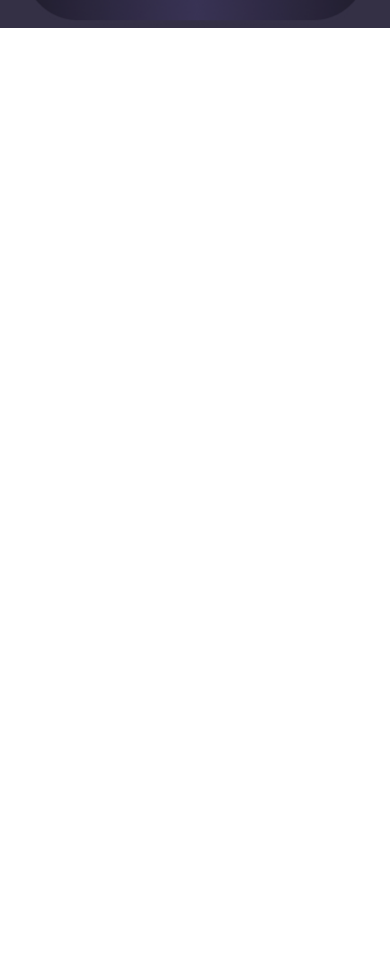
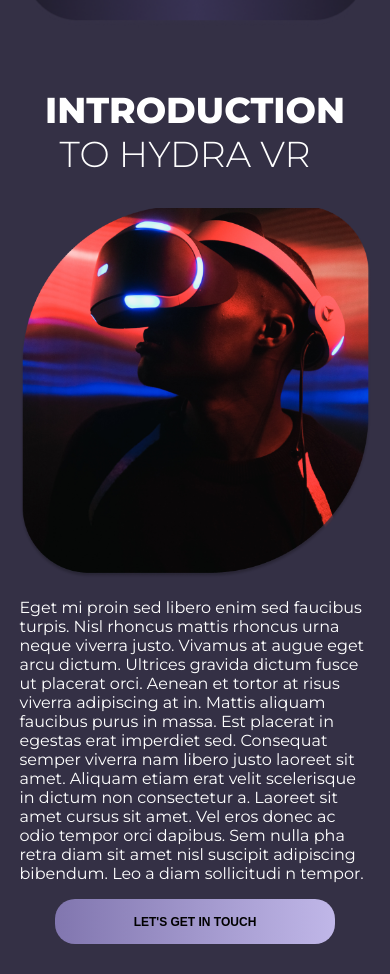
Before and after one commit to daniyalk-dev/hydra-landing-page, a React (Create React App) app: page / in a window 390 px wide. Shown: the part 720-1694 px from the top of the page. Before the commit the page ends 844 px from the top, so only its background shows below. Built offline with nearby package versions, Linux system fonts and the light colour scheme.

Commit message:
about section filled

```diff
--- a/src/App.js
+++ b/src/App.js
@@ -1,5 +1,6 @@
 import "./App.css";
 import Header from "./components/header/header";
+import AboutSection from "./sections/about/aboutSection";
 import HeroSection from "./sections/hero/hero-section";
 
 function App() {
@@ -8,6 +9,7 @@ function App() {
       <div className="container">
         <Header />
         <HeroSection />
+        <AboutSection />
       </div>
     </div>
   );
--- /dev/null
+++ b/src/sections/about/aboutSection.jsx
@@ -0,0 +1,62 @@
+import styles from "./aboutSection.module.css";
+import aboutHero from "../../assets/images/aboutHero.png";
+import longArrowIcon from "../../assets/icons/long-arrow.png";
+
+const AboutSection = () => {
+  return (
+    <div id={styles["about-section"]}>
+      <div className={styles.row}>
+        <div className={styles.col}>
+          <h2>
+            <div>INTRODUCTION</div>
+            <div>
+              <span>TO HYDRA VR</span>
+              <a href="#">
+                <img src={longArrowIcon} alt="arrow-icon" />
+              </a>
+            </div>
+          </h2>
+        </div>
+        <div className={styles.col}>
+          <p>
+            Vitae sapien pellentesque habitant morbi tristique senectus et netus
+            et. Feugiat nibh sed pulvinar proin gravida hendrerit lectus. Mi sit
+            amet mauris commodo quis imperdiet massa tincidunt nunc. Viverra
+            aliquet eget sit amet tellus. Ornare lectus sit amet est placerat
+            in. Lectus magna fringilla urna porttitor rhoncus vitae.
+          </p>
+        </div>
+      </div>
+      <div className={styles.row}>
+        <div className={styles.col}>
+          <img src={aboutHero} alt="about-hero" />
+        </div>
+        <div className={styles.col}>
+          <h2>
+            <div>ABOUT</div>
+            <div>
+              <span>HYDRA VR</span>
+            </div>
+          </h2>
+          <p>
+            Eget mi proin sed libero enim sed faucibus turpis. Nisl rhoncus
+            mattis rhoncus urna neque viverra justo. Vivamus at augue eget arcu
+            dictum. Ultrices gravida dictum fusce ut placerat orci. Aenean et
+            tortor at risus viverra adipiscing at in. Mattis aliquam faucibus
+            purus in massa. Est placerat in egestas erat imperdiet sed.
+            Consequat semper viverra nam libero justo laoreet sit amet. Aliquam
+            etiam erat velit scelerisque in dictum non consectetur a. Laoreet
+            sit amet cursus sit amet. Vel eros donec ac odio tempor orci
+            dapibus. Sem nulla pha retra diam sit amet nisl suscipit adipiscing
+            bibendum. Leo a diam sollicitudi n tempor.
+          </p>
+          <div className={styles["call-to-action"]}>
+            <button className="btn btn-primary">LET'S GET IN TOUCH</button>
+          </div>
+        </div>
+      </div>
+    </div>
+  );
+};
+
+export default AboutSection;
--- /dev/null
+++ b/src/sections/about/aboutSection.module.css
@@ -0,0 +1,98 @@
+h2 {
+    font-size: 36px;
+    font-weight: 700;
+    margin: 0;
+}
+
+h2 div:last-child {
+    display: flex;
+    align-items: center;
+}
+
+h2 div:last-child span {
+    margin-right: 20px;
+    font-weight: 300;
+}
+
+h2 div:last-child a {
+    display: flex;
+    width: 30%;
+}
+
+h2 div:last-child a img {
+    width: 100%;
+    object-fit: contain;
+}
+
+.row {
+    display: flex;
+    justify-content: space-between;
+    align-items: center;
+    margin-bottom: 60px;
+    color: #fff;
+}
+
+.col:first-child {
+    width: 42%;
+}
+
+.col:last-child {
+    width: 52%;
+}
+
+.col:last-child p {
+    text-align: start;
+}
+
+.row:last-child .col:first-child img {
+    max-width: 100%;
+    height: auto;
+}
+
+@media screen and (max-width: 767px) {
+    h2 {
+        text-align: center;
+    }
+
+    h2 div:last-child {
+        justify-content: center;
+    }
+
+    h2 div:last-child a {
+        display: none;
+    }
+
+    .row {
+        margin-bottom: 30px;
+    }
+
+    .row .col {
+        width: 100%;
+    }
+
+    .row:first-child .col:last-child {
+        display: none;
+    }
+
+    .row:last-child {
+        flex-direction: column;
+        justify-content: initial;
+    }
+
+    .row:last-child .col:first-child {
+        text-align: center;
+    }
+
+    .row:last-child h2 {
+        display: none;
+    }
+
+    .call-to-action {
+        text-align: center;
+    }
+
+    .call-to-action button {
+        width: 80%;
+    }
+
+}
--- a/src/sections/hero/hero-section.module.css
+++ b/src/sections/hero/hero-section.module.css
@@ -1,3 +1,7 @@
+#hero-section {
+    margin-bottom: 60px;
+}
+
 .row {
     display: flex;
     justify-content: space-between;
```
Also changed, not shown: src/assets/icons/long-arrow.png (added), src/assets/images/aboutHero.png (added).
